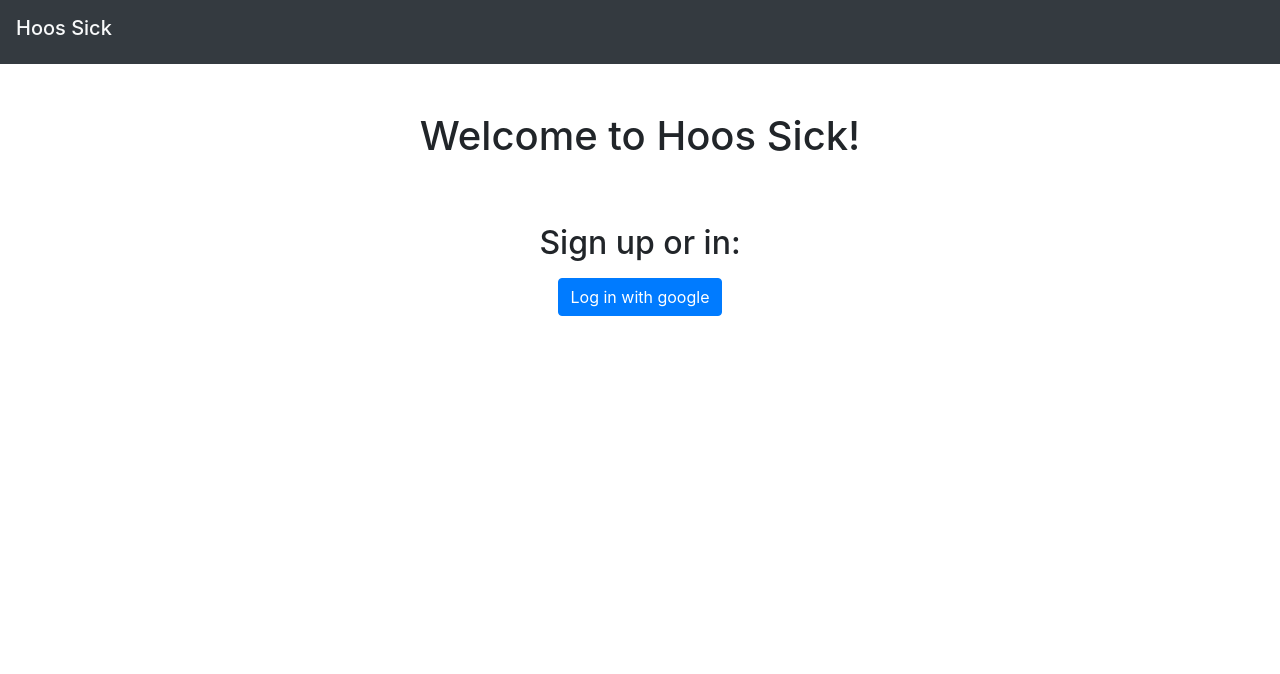
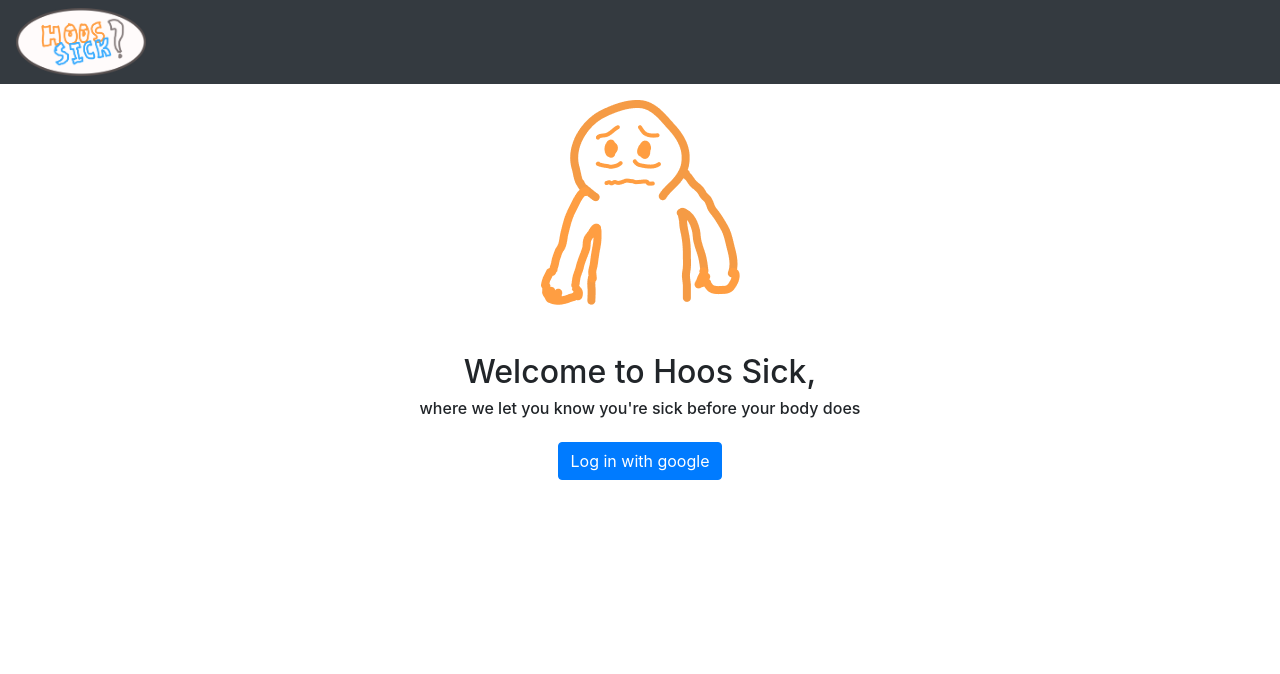
Before and after one commit to MatthewELucio/ContactTracingAppHooHacks, a Django app: page / in a window 1280 px wide. Shown: the top 674 px of the page. Run offline with Django 4.2, Linux system fonts and the light colour scheme; some libraries are stand-ins or nearby versions.

Commit message:
fixed profile, created login animation

```diff
--- a/App/forms.py
+++ b/App/forms.py
@@ -9,7 +9,7 @@ User = get_user_model()
 class ProfileForm(forms.ModelForm):
     class Meta:
         model = User
-        fields = ['first_name', 'last_name', 'email']
+        fields = ['email']
 
 
 class PhysicalReportForm2(forms.ModelForm):
--- a/App/static/style.css
+++ b/App/static/style.css
@@ -17,6 +17,50 @@
         width: auto;
       }
 
+    .sniffle {
+        transition: transform 0.1s ease;
+    }
+    .sniffle:hover {
+        content: url('sneeze.png');
+        transform: scale(1.1);
+
+    }
+
+    /* Fading Sniffles image */
+.fade-in {
+    opacity: 0;
+    transition: transform 3s ease-in-out, opacity 2s ease-in-out;
+    transform: translateY(-50%)
+  }
+
+  .fade-in-active {
+    transform: translateY(0);
+    opacity: 1;
+  }
+
+  /* Slide-in from left for h2 */
+  .slide-from-left {
+    transform: translateX(-70%);
+    opacity: 0;
+    transition: transform 2s ease-out, opacity 3s ease-out;
+  }
+
+  .slide-from-left-active {
+    transform: translateX(0);
+    opacity: 1;
+  }
+
+  /* Slide-in from right for h6 */
+  .slide-from-right {
+    transform: translateX(70%);
+    opacity: 0;
+    transition: transform 2.5s ease-out, opacity 3.5s ease-out;
+  }
+
+  .slide-from-right-active {
+    transform: translateX(0);
+    opacity: 1;
+  }
 
     .navimg1:hover img {
         content: url('home_dark.png');
@@ -50,6 +94,10 @@
         height: auto;
       }
 
+      .logoimage_large {
+        width: 300px;
+        height: auto;
+      }
     .navclass:hover {
         opacity: 0.7;  /* Fade to 50% opacity */
         transform: scale(1.1);
--- a/App/templates/base.html
+++ b/App/templates/base.html
@@ -4,7 +4,7 @@
 <head>
     <meta charset="UTF-8">
     <meta name="viewport" content="width=device-width, initial-scale=1.0">
-    <title>Contact Tracing Application</title>
+    <title>Hoos Sick</title>
 
     <link href="https://stackpath.bootstrapcdn.com/bootstrap/4.2.1/css/bootstrap.min.css" rel="stylesheet">
 </head>
--- a/App/templates/login.html
+++ b/App/templates/login.html
@@ -7,7 +7,7 @@
         <meta charset="UTF-8"/>
         <meta http-equiv="x-ua-compatible" content="IE=edge"/>
         <meta name="viewport" content="width=device-width, initial-scale=1.0"/>
-        <title>Django Google Sign-In</title>
+        <title>Log In</title>
 
         <!-- Link to your custom stylesheet -->
         <link href="https://stackpath.bootstrapcdn.com/bootstrap/4.2.1/css/bootstrap.min.css" rel="stylesheet">
@@ -16,18 +16,19 @@
     <body class="text-center">
         <header>
             <nav class="navbar navbar-expand-lg navbar-light bg-dark">
-                <h4 class="navbar-brand text-light">Hoos Sick</h4>
+                <img src="{% static 'logo.png' %}" class="img-fluid logoimage" alt="Responsive image">
             </nav>
             <div class="top-banner"></div>
             <div class="bottom-banner">
-                <h1 class="title p-5">Welcome to Hoos Sick!</h1>
+                <img src="{% static 'sniffles.png' %}" class="img-fluid sniffle fade-in pt-3" alt="Responsive image">
             </div>
         </header>
         <div class = "main-picture">
             <div class="overlay"></div>
                 <div class="content">
                     {% load socialaccount %}
-                    <h2 class = "p-2">Sign up or in:</h2>
+                    <h2 class = "slide-from-left pt-5">Welcome to Hoos Sick,<h2>
+                        <h6 class="slide-from-right pb-3">where we let you know you're sick before your body does</h6>
                     <button type="button" class="btn btn-primary">
                         <a class = "text-white" href="{% provider_login_url 'google' %}?next=/">Log in with google</a>
                     </button>
@@ -43,6 +44,14 @@
         <script src="https://code.jquery.com/jquery-3.3.1.slim.min.js"></script>
         <script src="https://cdnjs.cloudflare.com/ajax/libs/popper.js/1.14.7/umd/popper.min.js"></script>
         <script src="https://stackpath.bootstrapcdn.com/bootstrap/4.2.1/js/bootstrap.min.js"></script>
+
+        <script>
+            window.onload = function () {
+              document.querySelector('.sniffle').classList.add('fade-in-active');
+              document.querySelector('.slide-from-left').classList.add('slide-from-left-active');
+              document.querySelector('.slide-from-right').classList.add('slide-from-right-active');
+            };
+        </script>
     </body>
     </html>
 {% endblock %}
--- a/App/templates/profile.html
+++ b/App/templates/profile.html
@@ -27,10 +27,10 @@
                 <form method="POST">
                     {% csrf_token %}
                     <p class="pt-2">
-                        First name: <input type="text" name="first_name" value="{{ user.first_name }}">
+                        First name:  {{ user.first_name }}
                     </p>
                     <p class="pt-1">
-                        Last name: <input type="text" name="last_name" value="{{ user.last_name }}">
+                        Last name:   {{ user.last_name }}
                     </p>
                     <p class="pt-1">
                         Email: <input class="align-right" type="email" name="email" value="{{ user.email }}">
```
Also changed, not shown: App/static/sneeze.png (added), App/static/sniffles.png (added).
